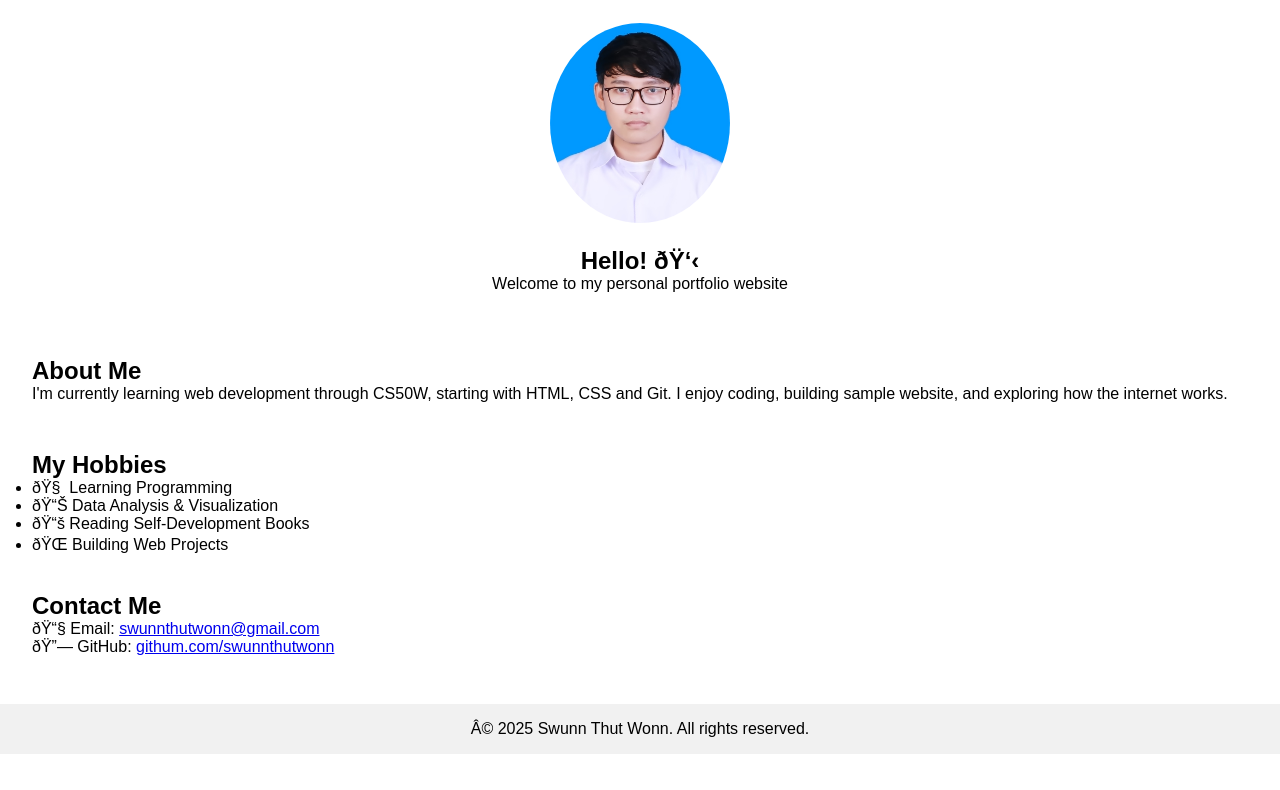
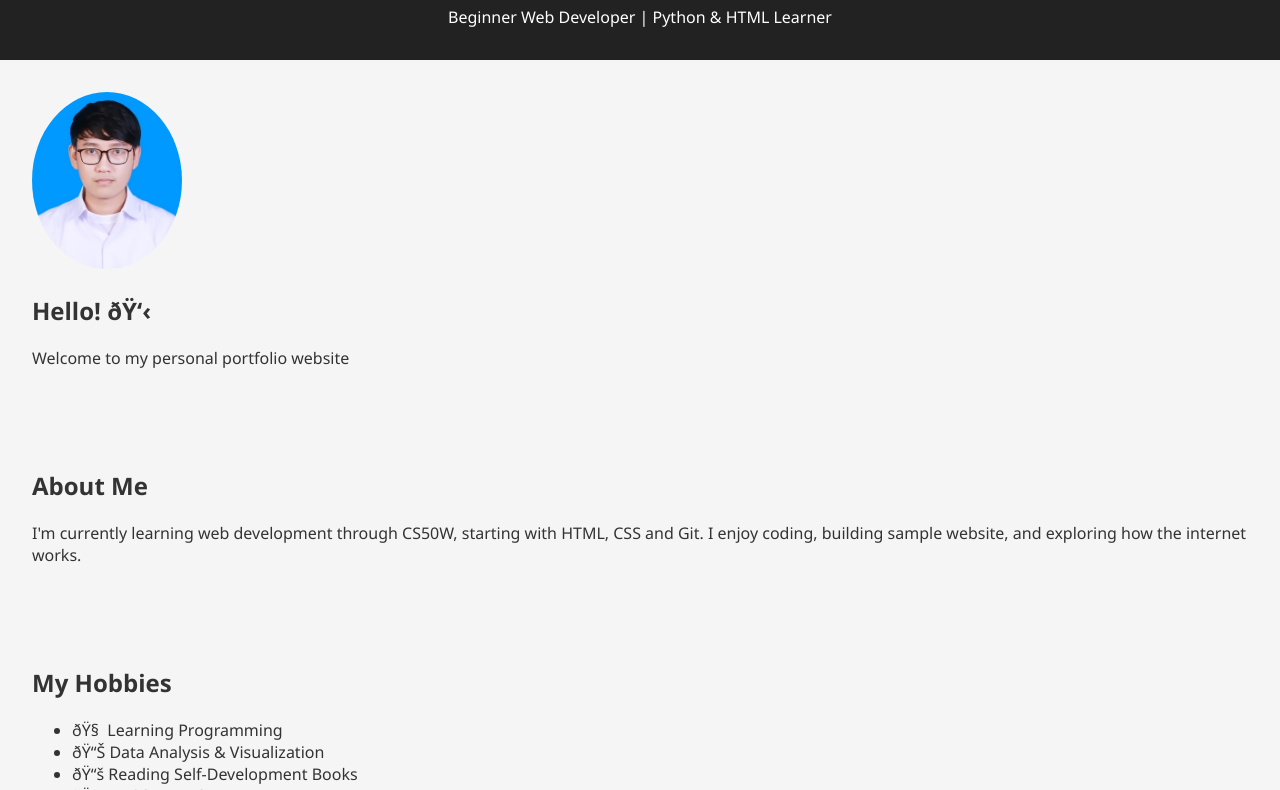
Before and after one commit to swunnthutwonn/my-portfolio, a plain HTML site: page index.html in a window 1280 px wide. Shown: the part 96-886 px from the top of the page. Before the commit the page ends 850 px from the top, so only its background shows below. Drawn offline with Linux system fonts and the light colour scheme.

Commit message:
Add CSS and About page

```diff
--- a/style.css
+++ b/style.css
@@ -1,47 +1,48 @@
-*{
-    padding: 0;
-    margin: 0;
-    box-sizing: border-box;
+/* General styles */
+body {
+  margin: 0;
+  font-family: 'Segoe UI', sans-serif;
+  background-color: #f5f5f5;
+  color: #333;
 }
 
-body{
-    font-family: Arial, Helvetica, sans-serif;
+header {
+  background-color: #222;
+  color: white;
+  padding: 1rem;
+  text-align: center;
 }
 
-header{
-    background-color: #333;
-    color: white;
-    padding: 1rem;
-    text-align: center;
+section {
+  padding: 2rem;
 }
 
-#profile{
-    text-align: center;
-    margin: 2rem 0;
+footer {
+  background-color: #ddd;
+  text-align: center;
+  padding: 1rem;
 }
 
-#profile img{
-    width: 180px;
-    height: 200px;
-    border-radius: 50%;
-    margin-bottom: 20px;
+/* Profile Image */
+img {
+  width: 150px;
+  border-radius: 50%;
 }
 
-#aboutme{
-    padding: 2rem;
+/* Links */
+a {
+  color: #007BFF;
+  text-decoration: none;
 }
 
-#hobbies{
-    padding: 1rem 2rem;
+a:hover {
+  text-decoration: underline;
 }
 
-#contact{
-    padding: 1rem 2rem;
+/* Flexbox layout for about section */
+.about-container {
+  display: flex;
+  gap: 2rem;
+  flex-wrap: wrap;
+  align-items: center;
 }
-
-footer{
-    background: #f1f1f1;
-    text-align: center;
-    padding: 1rem;
-    margin-top: 2rem;
-}
```
Also changed, not shown: about.html (added, +33 -0 lines).
